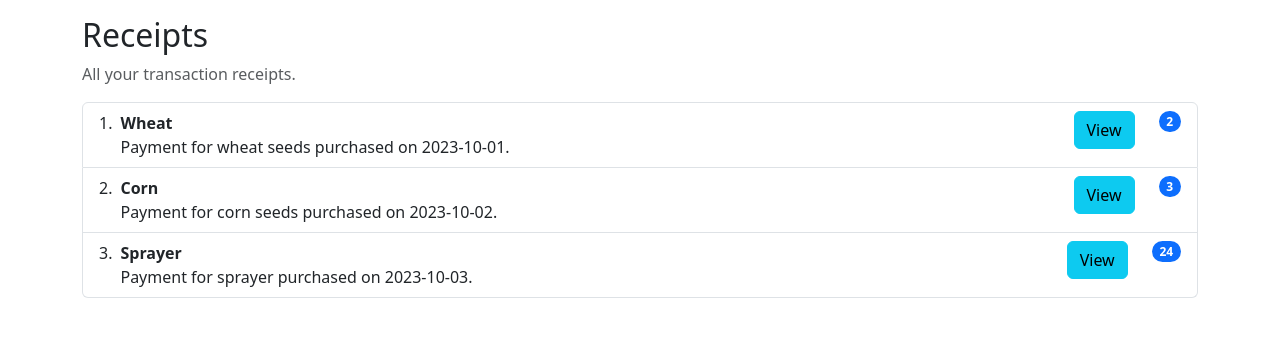
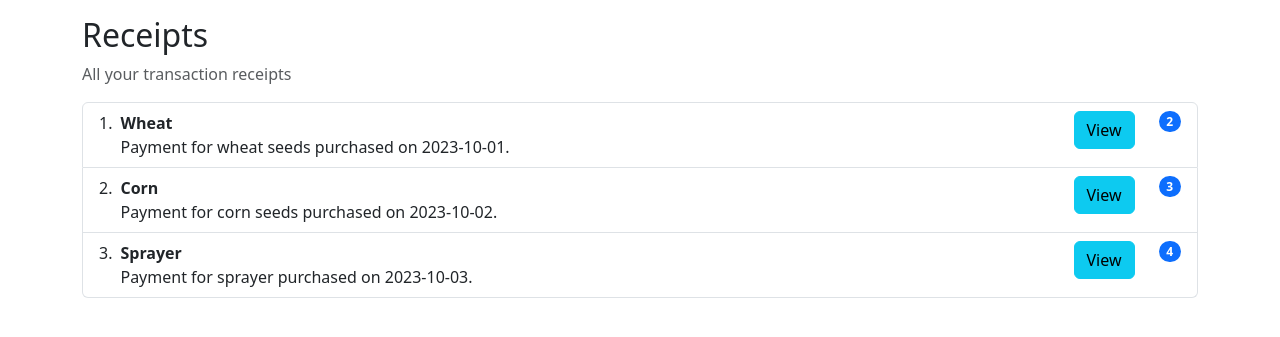
Before and after one commit to Alwin42/Project_100, a Flask app: page /receipts in a window 1280 px wide. Shown: the part 56-393 px from the top of the page. Run offline with Flask 3, Linux system fonts and the light colour scheme.

Commit message:
Receipts link and count added

```diff
--- a/Agro-Tech/templates/receipts.html
+++ b/Agro-Tech/templates/receipts.html
@@ -4,7 +4,7 @@
 {% block content %}
 <div class="container mt-3">
     <h4 class="fs-2">Receipts</h4>
-    <p class="text-muted">All your transaction receipts.</p>
+    <p class="text-muted">All your transaction receipts</p>
             <ol class="list-group list-group-numbered">
             <li class="list-group-item d-flex justify-content-between align-items-start">
                 <div class="ms-2 me-auto">
@@ -28,7 +28,7 @@
                 Payment for sprayer purchased on 2023-10-03.
                 </div>
                 <a href="https://drive.google.com/file/d/1oUcozlF6OWcOGBy4YQvNdm0434M8RDQ4/view?usp=drive_link" class="btn btn-info mx-4">View</a>
-                <span class="badge text-bg-primary rounded-pill">24</span>
+                <span class="badge text-bg-primary rounded-pill">4</span>
             </li>
             </ol>
 </div>
```
